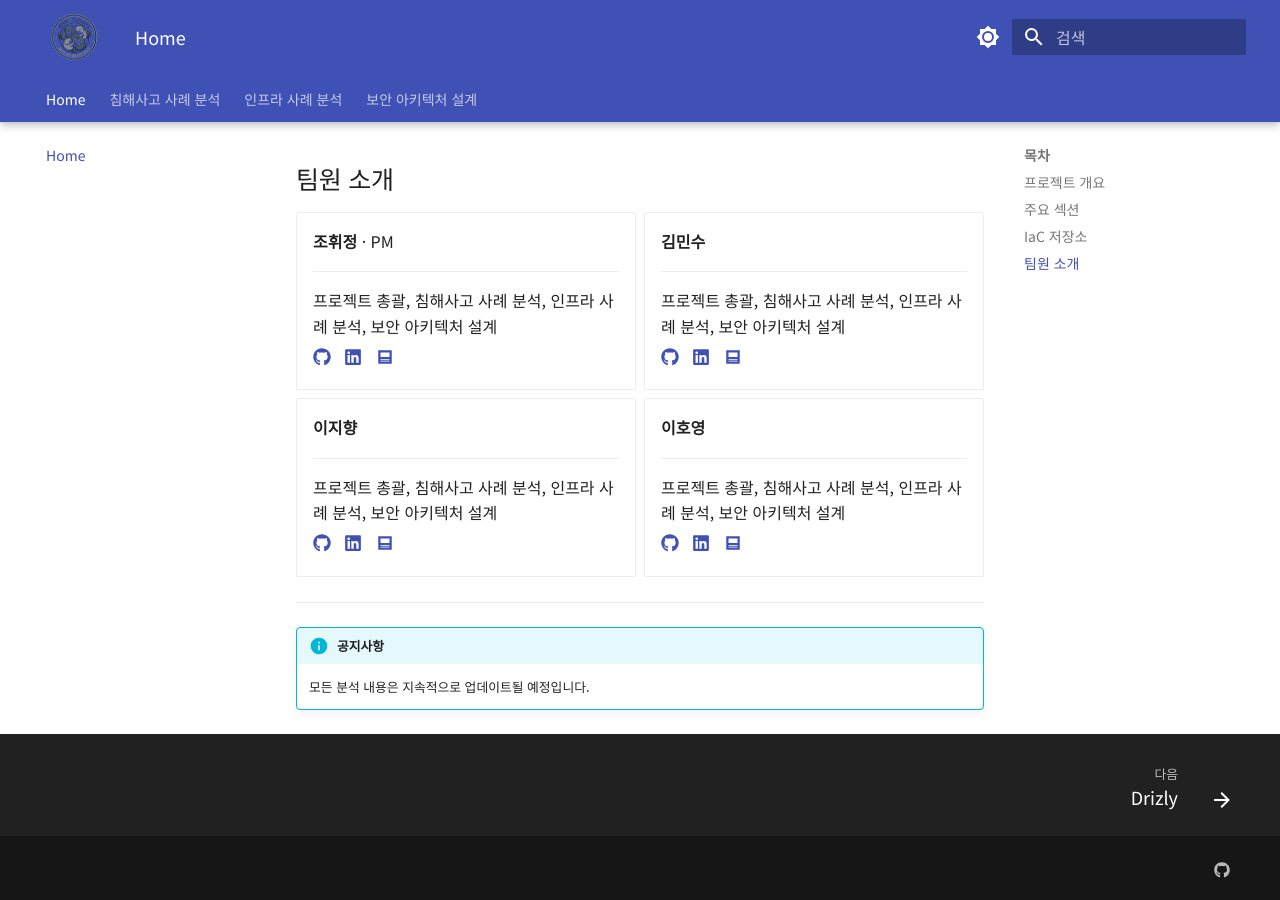
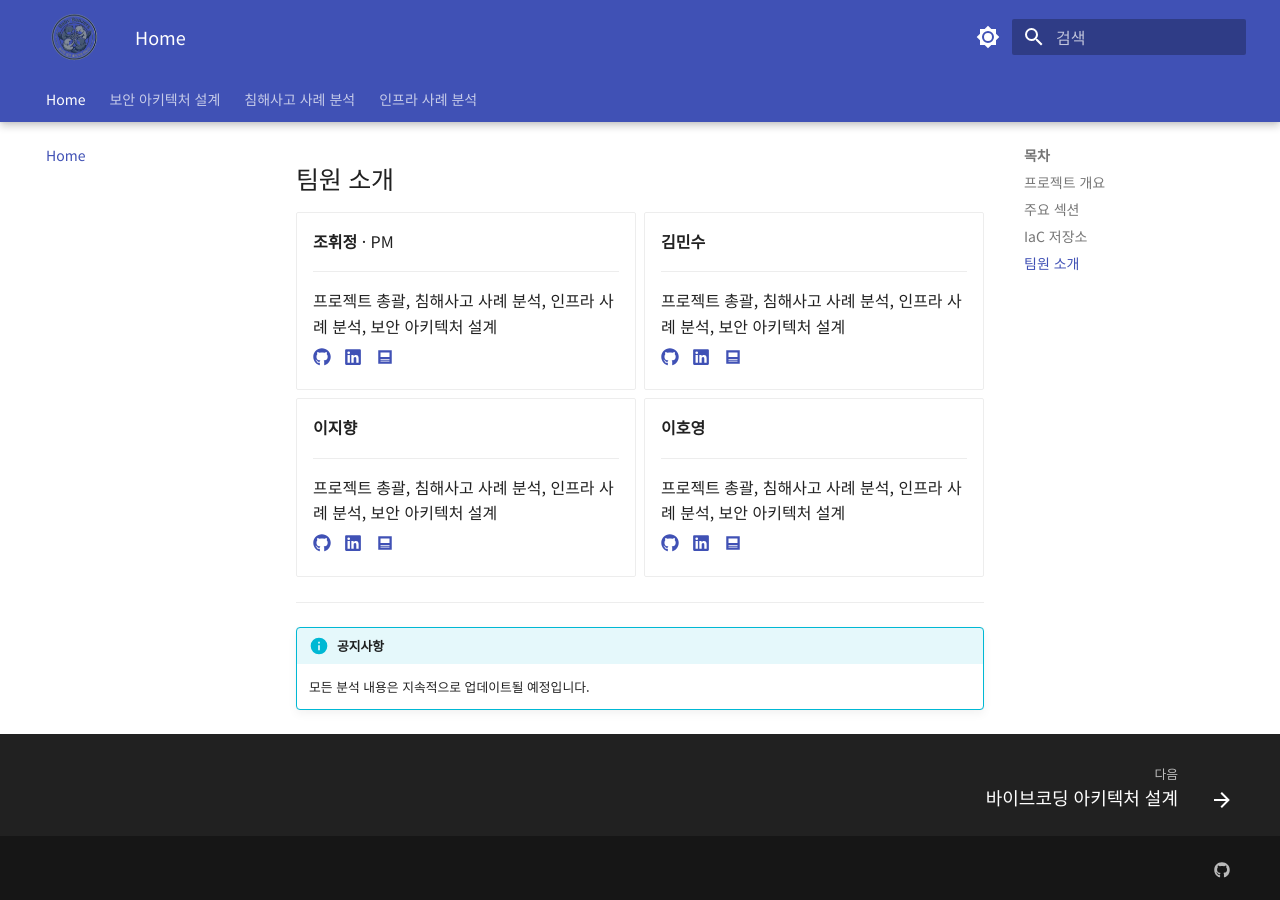
Before and after one commit to UniteLiveDisperseDie/secure-cloud-architecture-docs, an MkDocs documentation site: the page built from docs/index.md, in a window 1280 px wide and 900 px high, scrolled down 1438 px. Built offline with MkDocs 1.6.1 and Material for MkDocs 9.7.7, drawn with Linux system fonts in a browser that asks for light colours; some of the changed lines change nothing that is shown.

Commit message:
fix: nav 순서 변경

```diff
--- a/mkdocs.yml
+++ b/mkdocs.yml
@@ -77,6 +77,13 @@ extra_css:
 nav:
   - Home: index.md
 
+  - 보안 아키텍처 설계:
+      - "바이브코딩 아키텍처 설계": 03-architecture/01-hobby.md
+      - "소규모 아키텍처 설계": 03-architecture/02-startup.md
+      - "중규모 아키텍처 설계": 03-architecture/03-growth.md
+      - "중대규모 아키텍처 설계": 03-architecture/04-enterprise.md
+      - "대규모 아키텍처 설계": 03-architecture/05-hyperscale.md
+
   - 침해사고 사례 분석:
       - "IAM & 권한 오남용":
           - "Drizly": 01-incident/case-01-drizly.md
@@ -138,10 +145,3 @@ nav:
           - "Bedrock AgentCore": 02-infra/analysis-BedrockAgentCore.md
           - "MADworld": 02-infra/analysis-madworld.md
           - "TP-Link": 02-infra/analysis-tplink.md
-
-  - 보안 아키텍처 설계:
-      - "바이브코딩 아키텍처 설계": 03-architecture/01-hobby.md
-      - "소규모 아키텍처 설계": 03-architecture/02-startup.md
-      - "중규모 아키텍처 설계": 03-architecture/03-growth.md
-      - "중대규모 아키텍처 설계": 03-architecture/04-enterprise.md
-      - "대규모 아키텍처 설계": 03-architecture/05-hyperscale.md
```
